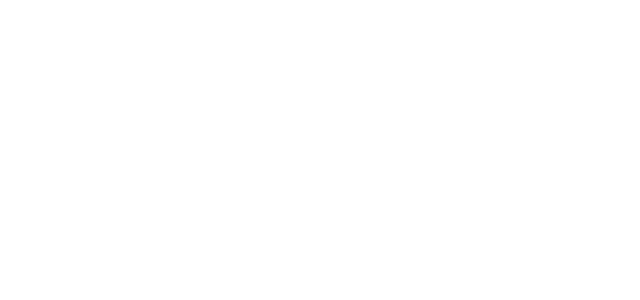
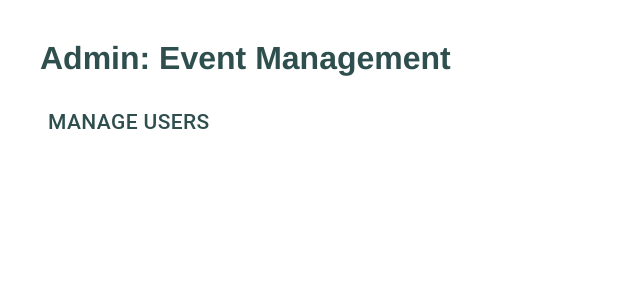
Before and after one commit to Jnwong116/Event-Planner, a React (Create React App) app: page /AdminEventPanel in a window 1280 px wide. Shown: the top 300 px of the page, without its empty margins (0-640 px from the left). Built offline with nearby package versions, Linux system fonts and the light colour scheme.

Commit message:
started working on the panels

```diff
--- a/src/App.js
+++ b/src/App.js
@@ -8,6 +8,7 @@
 import Login from './react-components/Login';
 import Welcome from './react-components/Welcome';
 import Register from './react-components/Register';
+import AdminEventPanel from './react-components/AdminEventPanel';
 
 class App extends React.Component {
 
@@ -29,6 +30,8 @@
                             (<Login appState={this.state}/>)}/>
             <Route exact path='/Register' render={() =>
                             (<Register appState={this.state}/>)}/>
+            <Route exact path='/AdminEventPanel' render={() =>
+                            (<AdminEventPanel appState={this.state}/>)}/>
           </Switch>
         </BrowserRouter>
       </div>
--- a/src/actions/login.js
+++ b/src/actions/login.js
@@ -10,12 +10,15 @@
         // login to user page.
         // TODO: set state
         log("is user");
+        return 1;
     }
     else if (user.username === "admin" && user.password === "admin"){
         // login to admin page.
         log("is admin");
+        return 2;
     }
     else{
         log("wrong");
+        return 0;
     }
 };
--- /dev/null
+++ b/src/react-components/AdminEventPanel/index.js
@@ -0,0 +1,25 @@
+import React from "react";
+import Button from "@material-ui/core/Button";
+import { Link } from "react-router-dom";
+
+// TODO: print buttons
+class AdminEventPanel extends React.Component{
+    state = {
+        events: [
+            {id: "1", name: "event1"},
+            {id: "2", name: "event2"}
+        ]
+    }
+    render() {
+        return (
+            <div>
+                <h1>Admin: Event Management</h1>
+                <Link to={"./../AdminUserPanel"}>
+                <Button> Manage Users  </Button>
+                </Link>
+            </div>
+        );
+    }
+}
+
+export default AdminEventPanel;
--- a/src/react-components/Login/index.js
+++ b/src/react-components/Login/index.js
@@ -28,7 +28,7 @@
     return (
       <div className="login__content">
         <h1 className="Title">
-          Log In
+          Login
         </h1>
         <form
           className="login"
@@ -63,7 +63,6 @@
             loginUser(this)
           }}
           className="login__button"
-          type="submit"
           variant="contained"
         >
           Sign In
@@ -71,7 +70,6 @@
         <Link  to={"./../Register"}>
           <Button
             className="login__button"
-            type="submit"
             variant="contained"
           > Register </Button>
         </Link>
```
Also changed, not shown: src/react-components/AdminUserPanel/index.js (added, +22 -0 lines), src/react-components/AdminEventPanel/styles.css (added), src/react-components/AdminUserPanel/styles.css (added).
